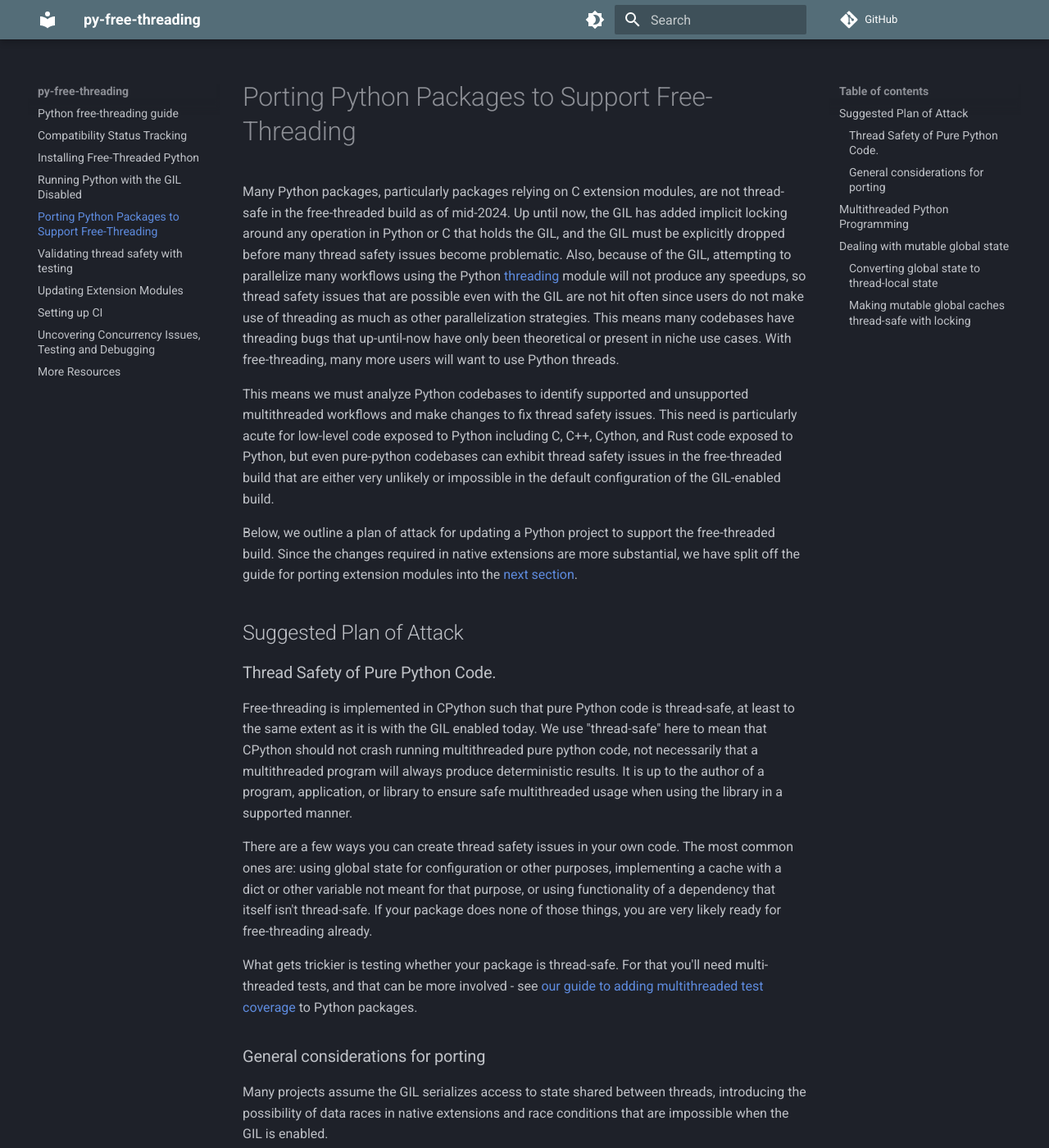
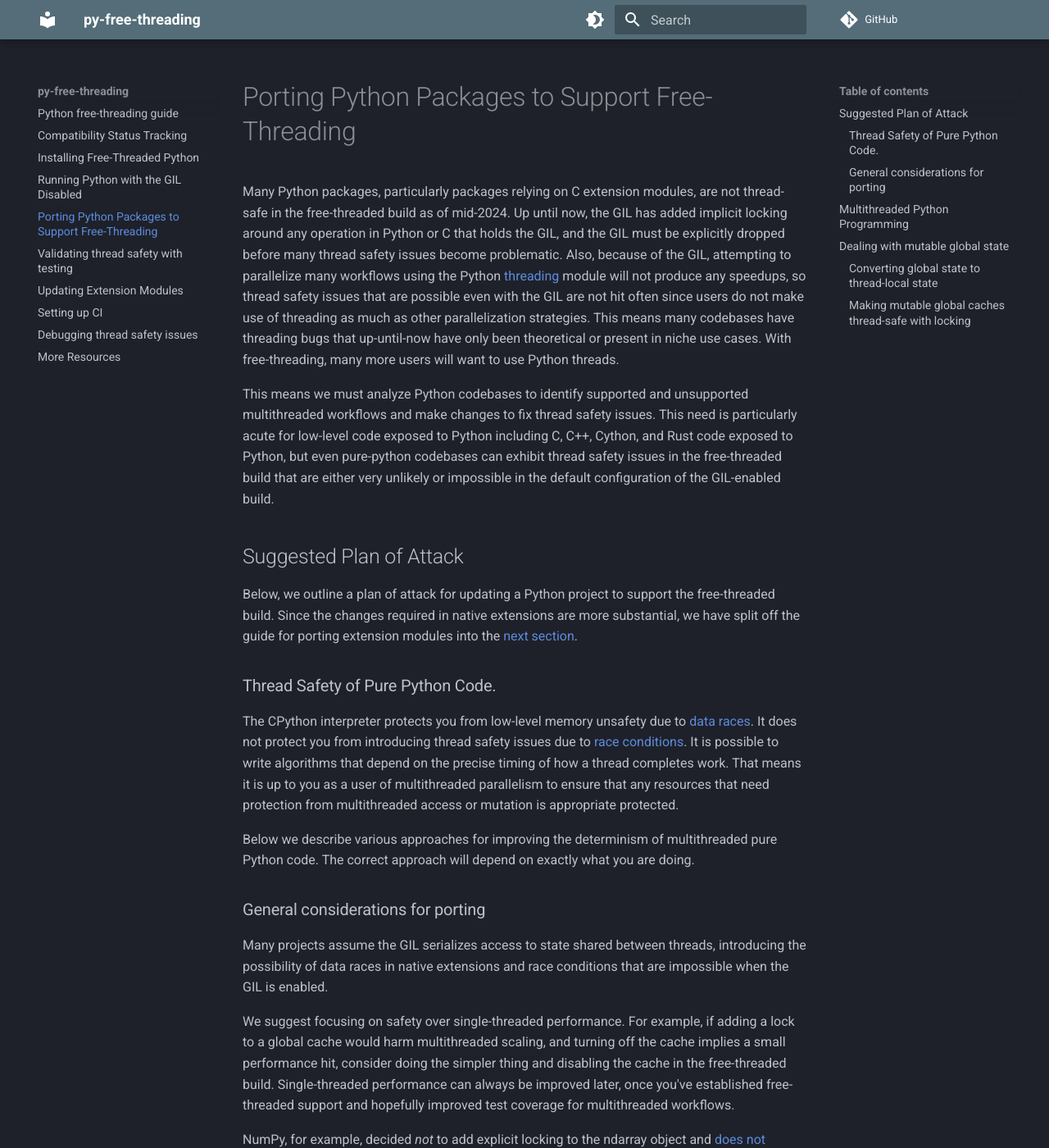
Before and after one commit to Quansight-Labs/free-threaded-compatibility, an MkDocs documentation site: the page built from docs/porting.md, in a window 1280 px wide and 1400 px high. Shown: the whole window at 82% size. Built offline with MkDocs 1.6.1 and Material for MkDocs 9.7.7, drawn with Linux system fonts in a browser that asks for light colours; comment, search, counter and statistics services are not loaded.

```diff
--- a/docs/porting.md
+++ b/docs/porting.md
@@ -21,33 +21,27 @@
 either very unlikely or impossible in the default configuration of the
 GIL-enabled build.
 
+## Suggested Plan of Attack
+
 Below, we outline a plan of attack for updating a Python project to support the
 free-threaded build. Since the changes required in native extensions are more
 substantial, we have split off the guide for porting extension modules into the
 [next section](porting-extensions.md).
 
-## Suggested Plan of Attack
-
 ### Thread Safety of Pure Python Code.
 
-Free-threading is implemented in CPython such that pure Python code is
-thread-safe, at least to the same extent as it is with the GIL enabled today. We
-use "thread-safe" here to mean that CPython should not crash running
-multithreaded pure python code, not necessarily that a multithreaded program
-will always produce deterministic results. It is up to the author of a program,
-application, or library to ensure safe multithreaded usage when using the
-library in a supported manner.
+The CPython interpreter protects you from low-level memory unsafety due to [data
+races](https://en.wikipedia.org/wiki/Race_condition#Data_race). It does not
+protect you from introducing thread safety issues due to [race
+conditions](https://en.wikipedia.org/wiki/Race_condition). It is possible to
+write algorithms that depend on the precise timing of how a thread completes
+work. That means it is up to you as a user of multithreaded parallelism to
+ensure that any resources that need protection from multithreaded access or
+mutation is appropriate protected.
 
-There are a few ways you can create thread safety issues in your own
-code. The most common ones are: using global state for configuration or other
-purposes, implementing a cache with a dict or other variable not meant for that
-purpose, or using functionality of a dependency that itself isn't
-thread-safe. If your package does none of those things, you are very likely
-ready for free-threading already.
-
-What gets trickier is testing whether your package is thread-safe. For that
-you'll need multi-threaded tests, and that can be more involved - see [our guide
-to adding multithreaded test coverage](testing.md) to Python packages.
+Below we describe various approaches for improving the determinism of
+multithreaded pure Python code. The correct approach will depend on exactly what
+you are doing.
 
 ### General considerations for porting
 
```
Also changed, not shown: docs/debugging.md (+1 -6 lines), docs/index.md (+107 -7 lines).
